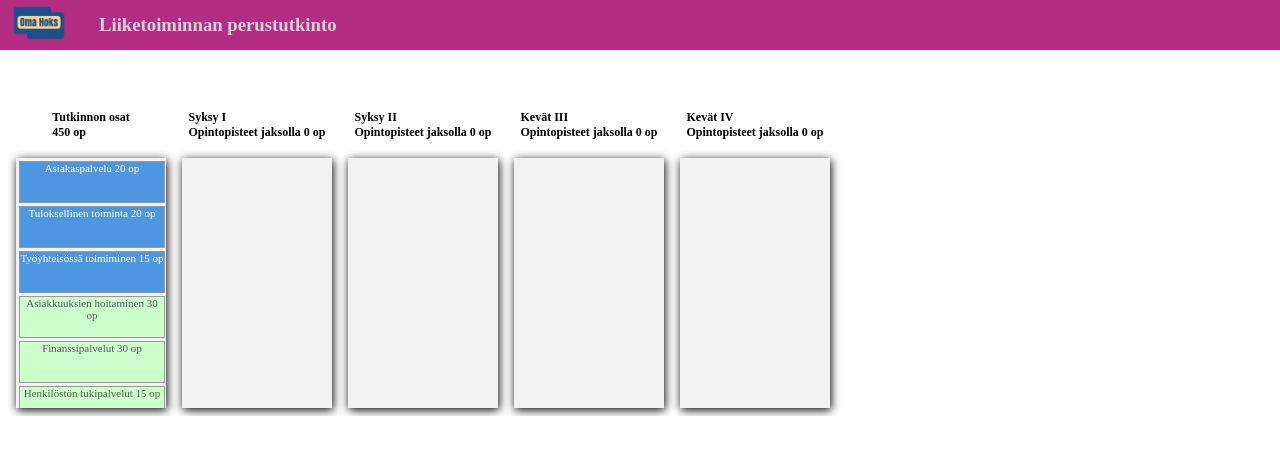
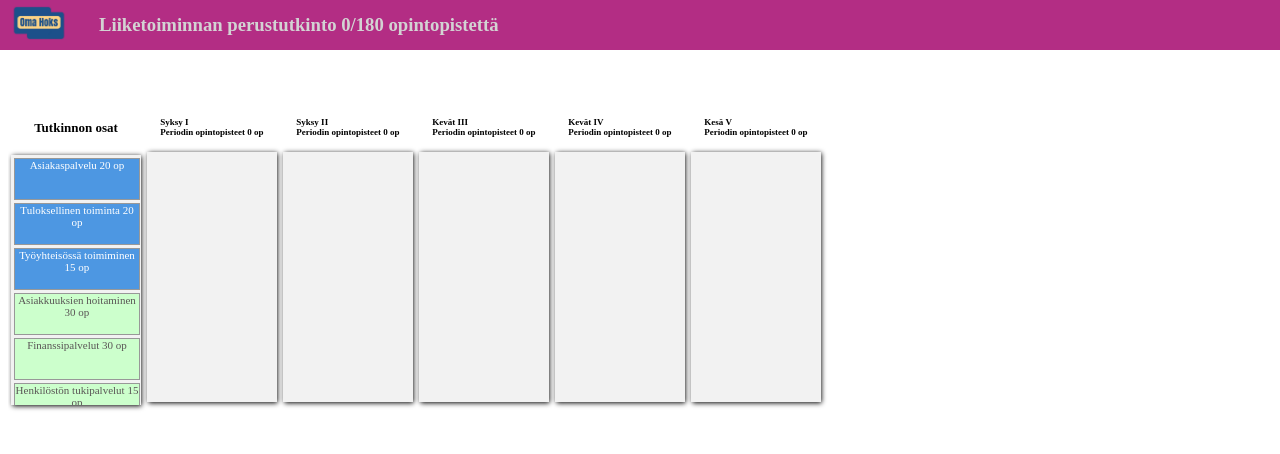
Before and after one commit to VillePar/OmaHOKS, a React (Create React App) app in the folder omahoksapp/: page / in a window 1280 px wide. Shown: the top 454 px of the page. Built offline with nearby package versions, Linux system fonts and the light colour scheme.

Commit message:
Päivityksiä
Korjattu virhe, jossa  tutkinnon osan kohdalla näkyi myös listattuna opintopisteiden määrä, sekä lisätty käyttäjälle näkyvä luku joka seuraa kaikille jaksoille kertynyttä opintopisteiden summaa.

```diff
--- a/omahoksapp/src/App.js
+++ b/omahoksapp/src/App.js
@@ -1,10 +1,15 @@
 import React, { useEffect, useState, useRef} from 'react';
 import axios from 'axios';
-import StudiesToDrag from './draggable';
 import MainLogo from './omaLogo';
 import './styles.css'
-import uuid from 'react-uuid'
 import { DragDropContext, Droppable, Draggable } from 'react-beautiful-dnd';
+
+const periodsHeader = (props) => {
+  if (props.name !== "Tutkinnon osat") {
+    return <h2 style={{fontSize: '9px'}}>{props.name}<br/>Periodin opintopisteet {props.teksti} {sum(props.items)} op</h2>
+  }
+  return <h2 style={{fontSize: '13px'}}>{props.name}</h2>
+}
 
 const sum = (props) => {
   return(
@@ -56,7 +61,7 @@ const OmaHoks = () => {
   const [viestiJaVuorov, setViestiJaVuorov] = useState([])
   const [matem, setMatem] = useState([])
   const [yhteisK, setYhteisK] = useState([])
-  const [periods, setPeriods] = useState([])
+  const [periods, setPeriods] = useState({})
   const ytoID = [3708881, 3708883, 3708884]
 
   const apiCall = async () => {
@@ -69,30 +74,30 @@ const OmaHoks = () => {
       setMatem(response.data.tutkinnon_osat.tutkinnon_osat.filter(osa => osa.required && osa.id === 3708883))
       setYhteisK(response.data.tutkinnon_osat.tutkinnon_osat.filter(osa => osa.required && osa.id === 3708884))
       setPeriods({
-        ['opinnot']: {
+        opinnot: {
           name: "Tutkinnon osat",
           items: response.data.tutkinnon_osat.tutkinnon_osat.filter(osa => ytoID.indexOf(osa.id) === -1),
 
         },
-        [uuid()]: {
+        syksyI: {
           name: "Syksy I",
-          teksti: 'Opintopisteet jaksolla',
           items: [],
 
         },
-        [uuid()]: {
+        syksyII: {
           name: "Syksy II",
-          teksti: 'Opintopisteet jaksolla',
           items: []
         },
-        [uuid()]: {
+        kevätIII: {
           name: "Kevät III",
-          teksti: 'Opintopisteet jaksolla',
           items: []
         },
-        [uuid()]: {
+        kevätIV: {
           name: "Kevät IV",
-          teksti: 'Opintopisteet jaksolla',
+          items: []
+        },
+        kesäV: {
+          name: "Kesä V",
           items: []
         }
       })
@@ -108,14 +113,10 @@ const OmaHoks = () => {
   },[])
 
 
-  console.log(pakollisetA)
-  console.log(viestiJaVuorov)
-
 
   return(
     <div style={{display: 'flex', overflow: 'hidden'}}>
-
-      <MainLogo tutkinto={tutkinto?.name}/>
+      <MainLogo tutkinto={tutkinto?.name} allPoints={periods} fromTotal={tutkinto?.total_points}/>
 
       <DragDropContext
         onDragEnd={result => onDragEnd(result, periods, setPeriods)}
@@ -127,12 +128,11 @@ const OmaHoks = () => {
                 display: "flex",
                 flexDirection: "column",
                 alignItems: "center",
-                marginTop: '8%'
-
+                marginTop: '8%',
               }}
               key={columnId}
             >
-              <h2 style={{fontSize: '12px', marginTop: 1}}>{column.name}<br/>{column.teksti} {sum(column.items)} op</h2>
+              {periodsHeader(column)}
               <div style={{ margin: 8 }}>
                 <Droppable droppableId={columnId} key={columnId} isDropDisabled={false}>
                   {(provided, snapshot) => {
@@ -147,9 +147,10 @@ const OmaHoks = () => {
                           alignItems: 'center',
                           overflowY: 'scroll',
                           overflowX: 'hidden',
-                          boxShadow: '1px 2px 9px #000000',
-                          width: '150px',
+                          boxShadow: '0.5px 1px 5px #000000',
+                          width: '130px',
                           height: '250px',
+                          marginInline: '-5px'
                         }}
                       >
                         {column.items?.map((item, index) => {
--- a/omahoksapp/src/omaLogo.js
+++ b/omahoksapp/src/omaLogo.js
@@ -1,10 +1,28 @@
 import logo from './logo.png'
+
+const AllPoints = (props) => {
+  const summa = []
+      Object.entries(props).map(([columnId, column]) => {
+        column.items.map((tutkinto) => {
+          if (column.name !== 'Tutkinnon osat'){
+            return(
+              summa.push(tutkinto.points)
+              )
+          }
+        })
+      })
+      return (
+
+          summa.reduce((acc, currentValue) => acc + currentValue, 0)
+
+      )
+    }
 
 const MainLogo = (props) => {
     return (
       <div style={{backgroundColor:'#b32d84', position: 'absolute', top:-50, left: -1, right: -1}}>
         <img src={logo} width={60} style={{transform:'translate(10px, 55px)'}}/>
-        <h3 style={{color:'lightGrey', transform: 'translate(100px, 5px)'}}>{props.tutkinto} </h3>
+        <h3 style={{color:'lightGrey', transform: 'translate(100px, 5px)'}}>{props.tutkinto} {AllPoints(props.allPoints)}/{props.fromTotal} opintopistettä</h3>
       </div>
     )
   }
```
